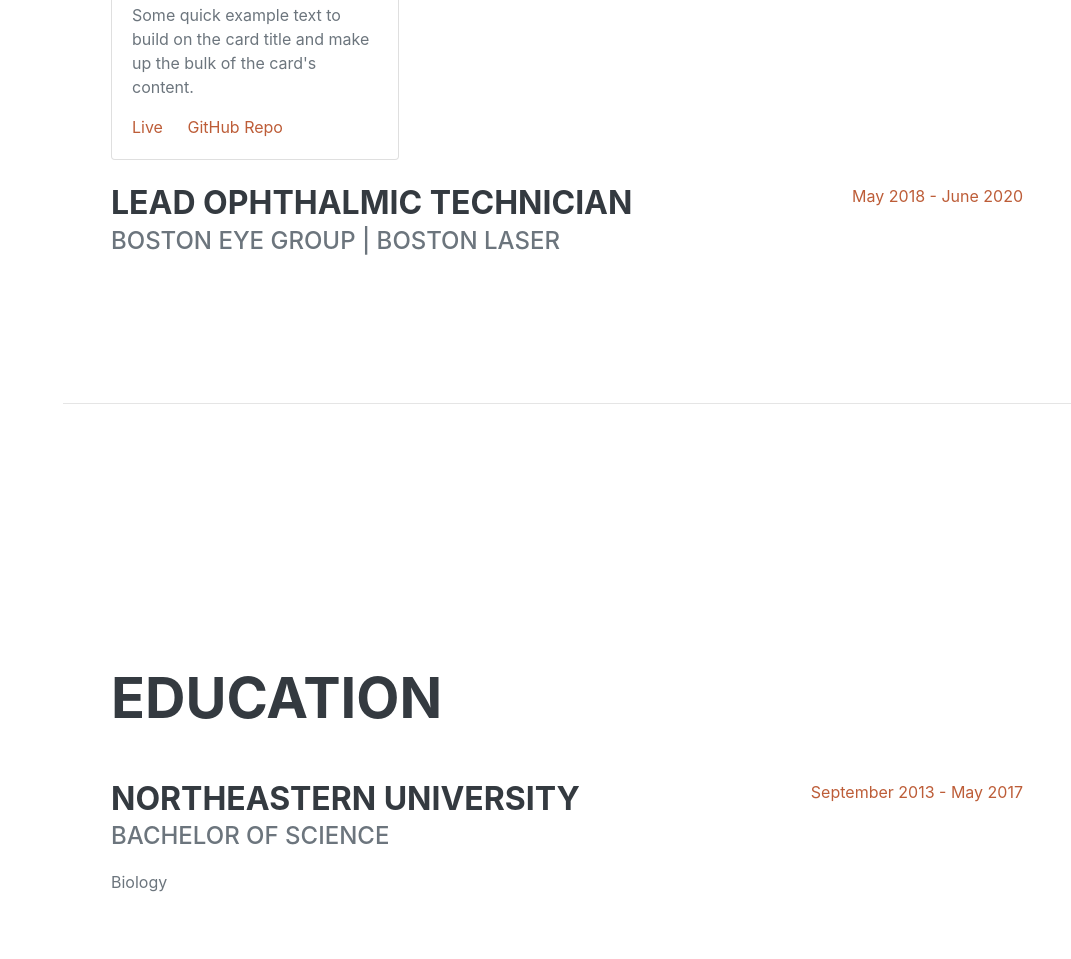
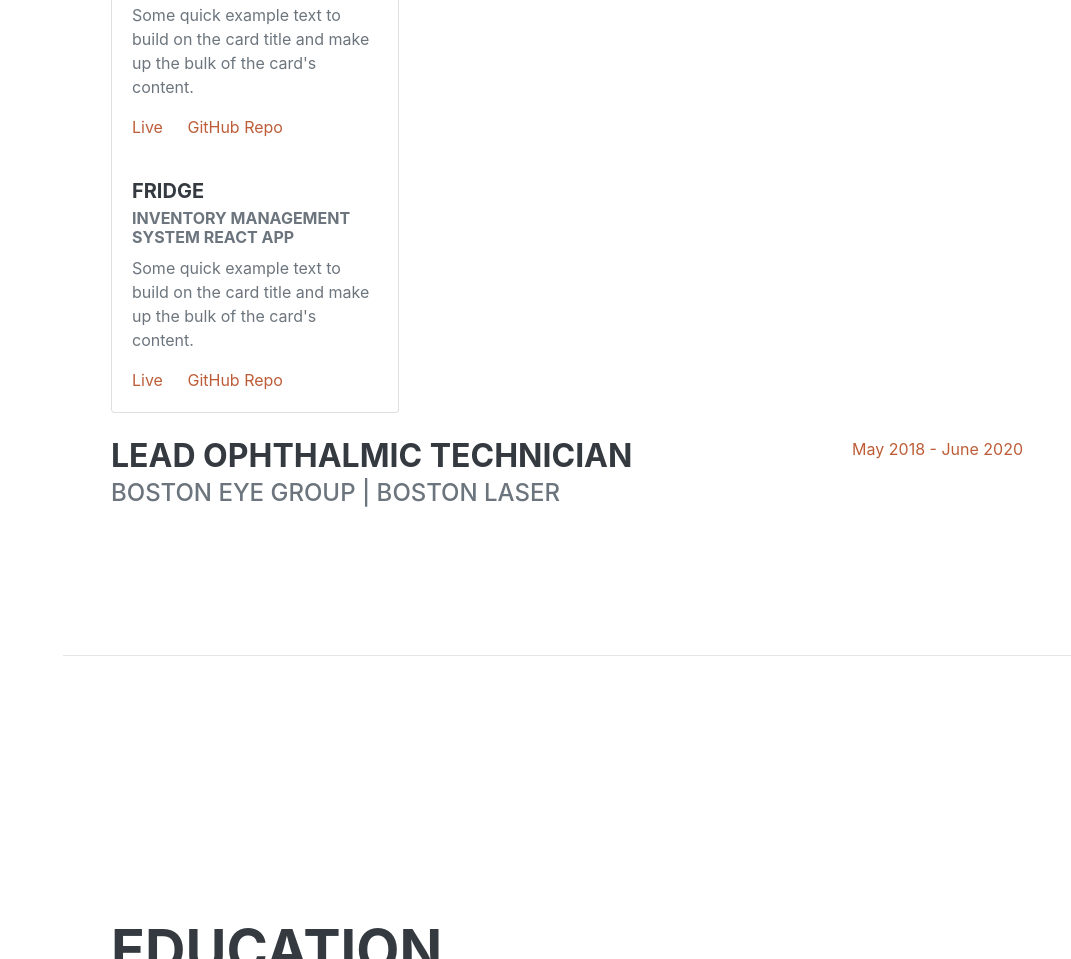
Before and after one commit to fionabeatricewong/fionabeatricewong.github.io, a plain HTML site: page index.html in a window 1280 px wide. Shown: the part 1526-2485 px from the top of the page, without its empty margins (209-1280 px from the left). Drawn offline with nearby package versions, Linux system fonts and the light colour scheme; a web font is replaced by a local one.

Commit message:
Added bootstrap card for team proj app

```diff
--- a/index.html
+++ b/index.html
@@ -82,6 +82,13 @@
                         <p class="card-text">Some quick example text to build on the card title and make up the bulk of the card's content.</p>
                         <a target="_blank" href="https://fionabeatricewong.github.io/plantiful-client/" class="card-link">Live</a>
                         <a target="_blank" href="https://github.com/fionabeatricewong/plantiful-client" class="card-link">GitHub Repo</a>
+                      </div>
+                      <div class="card-body">
+                        <h5 class="card-title">Fridge</h5>
+                        <h6 class="card-subtitle mb-2 text-muted">Inventory Management System React App</h6>
+                        <p class="card-text">Some quick example text to build on the card title and make up the bulk of the card's content.</p>
+                        <a target="_blank" href="https://overreacting.github.io/fridge-client/#/" class="card-link">Live</a>
+                        <a target="_blank" href="https://github.com/overReacting/fridge-client" class="card-link">GitHub Repo</a>
                       </div>
                     </div>
                     <br/>
```
